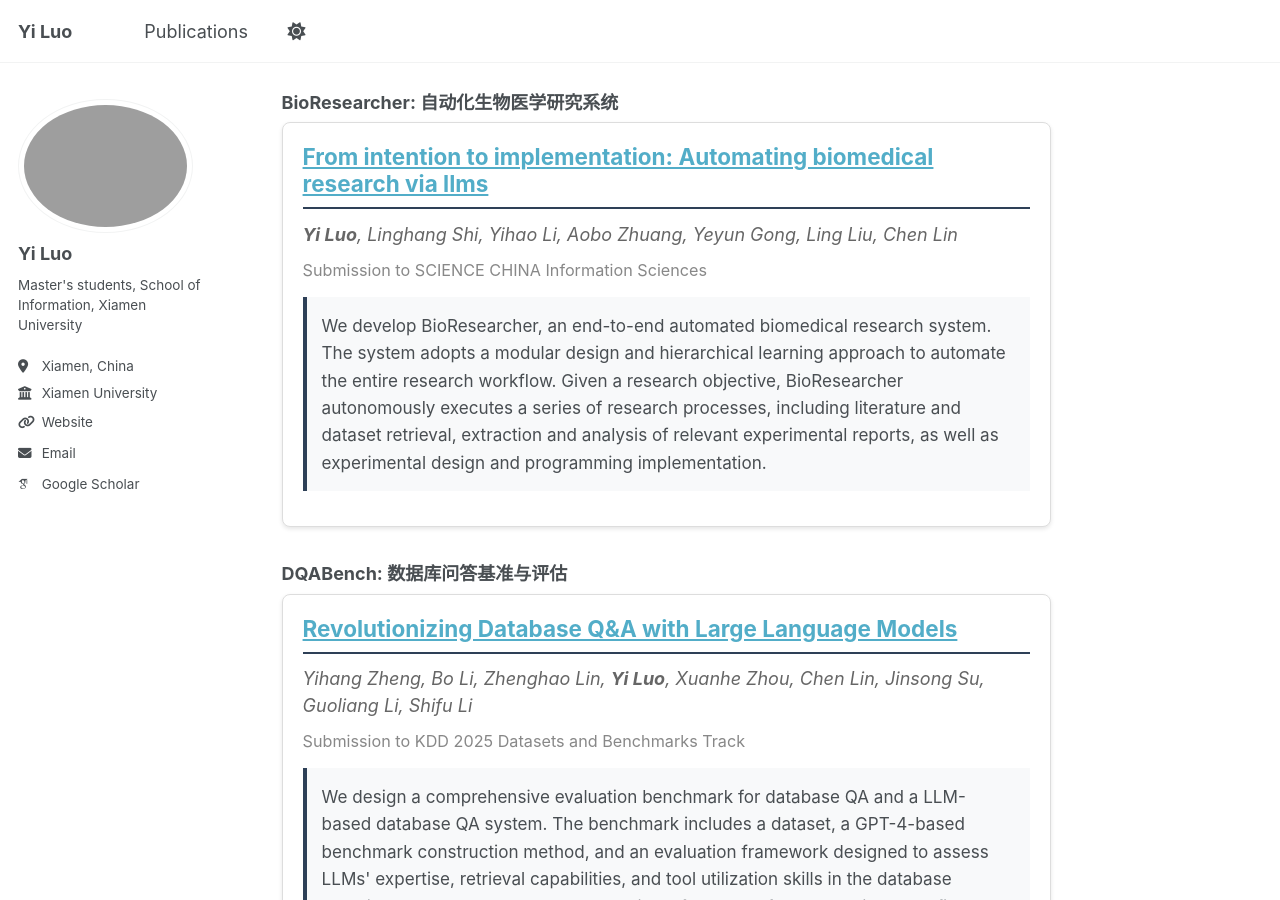
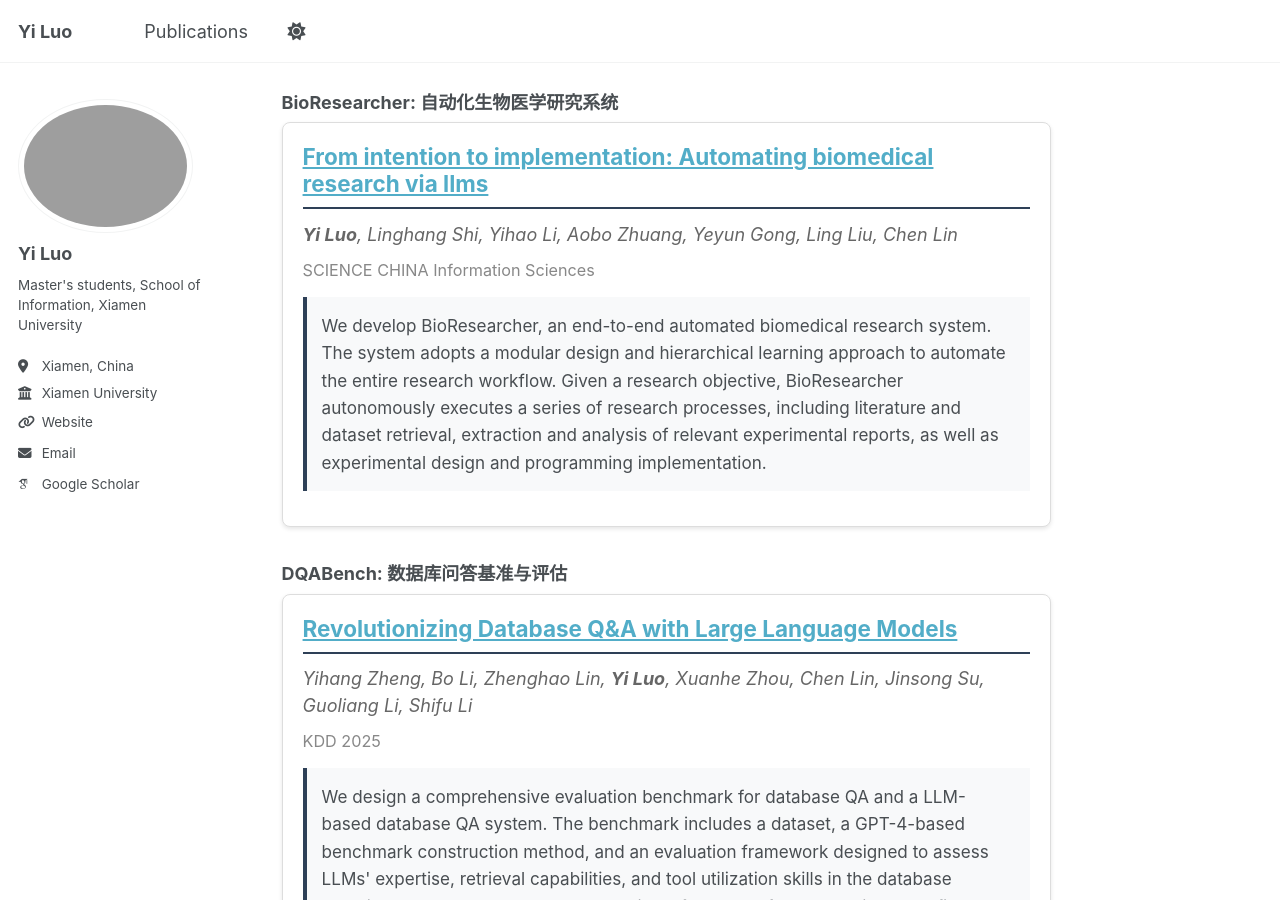
Before and after one commit to YiLuo59/YiLuo59.github.io, a Jekyll site: the page built from _publications/publication.md, in a window 1280 px wide and 900 px high, scrolled down 224 px. Built offline with Jekyll 4.4.1, drawn with Linux system fonts in a browser that asks for light colours; some web fonts are replaced.

Commit message:
Update publication.md

```diff
--- a/_publications/publication.md
+++ b/_publications/publication.md
@@ -61,7 +61,7 @@ author_profile: true
 <div class="publication-item">
 <h2><a href="https://arxiv.org/abs/2412.09429">From intention to implementation: Automating biomedical research via llms</a></h2>
 <div class="authors"><b>Yi Luo</b>, Linghang Shi, Yihao Li, Aobo Zhuang, Yeyun Gong, Ling Liu, Chen Lin</div>
-<div class="submission">Submission to SCIENCE CHINA Information Sciences</div>
+<div class="submission">SCIENCE CHINA Information Sciences</div>
 
 <div class="abstract">
 We develop BioResearcher, an end-to-end automated biomedical research system. The system adopts a modular design and hierarchical learning approach to automate the entire research workflow. Given a research objective, BioResearcher autonomously executes a series of research processes, including literature and dataset retrieval, extraction and analysis of relevant experimental reports, as well as experimental design and programming implementation.
@@ -76,7 +76,7 @@ We develop BioResearcher, an end-to-end automated biomedical research system. Th
 <div class="publication-item">
 <h2><a href="https://arxiv.org/abs/2409.04475">Revolutionizing Database Q&A with Large Language Models</a></h2>
 <div class="authors">Yihang Zheng, Bo Li, Zhenghao Lin, <b>Yi Luo</b>, Xuanhe Zhou, Chen Lin, Jinsong Su, Guoliang Li, Shifu Li</div>
-<div class="submission">Submission to KDD 2025 Datasets and Benchmarks Track</div>
+<div class="submission">KDD 2025</div>
 
 <div class="abstract">
 We design a comprehensive evaluation benchmark for database QA and a LLM-based database QA system. The benchmark includes a dataset, a GPT-4-based benchmark construction method, and an evaluation framework designed to assess LLMs' expertise, retrieval capabilities, and tool utilization skills in the database domain. The complete QA system consists of: a) a carefully pre-trained and fine-tuned LLM, b) a question classification routing module, c) a prompt template engineering (PTE) module, d) a retrieval-augmented generation (RAG) module, and e) a tool invocation module. The benchmark thoroughly quantifies the database QA capabilities of nine different LLMs in both Chinese and English. The full QA system enhances the overall performance of a 13B-parameter LLM by 44% in database QA tasks, achieving close or even superior performance to advanced models like GPT-4 in certain domains.
```
